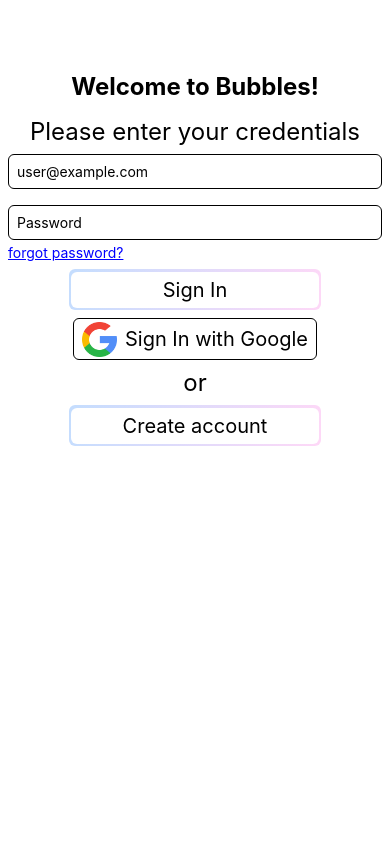
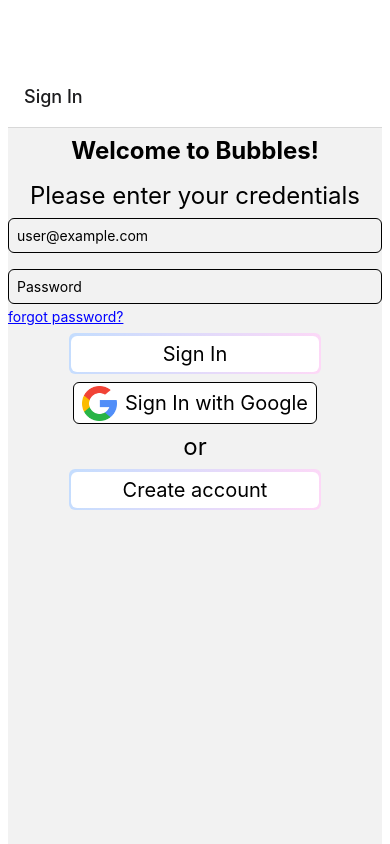
Before and after one commit to Youssef-S-Negm/Bubbles, a React Native app: screen / in a window 390 px wide. Built offline with nearby package versions, Linux system fonts and the light colour scheme.

Commit message:
Added AuthStack to App.js

```diff
--- a/App.js
+++ b/App.js
@@ -1,16 +1,12 @@
 import { StatusBar } from 'expo-status-bar';
 import { StyleSheet, View } from 'react-native';
-import SignInScreen from './components/screens/SignInScreen';
-import SignUpScreen from './components/screens/SignUpScreen';
-import ForgotPasswordScreen from './components/screens/ForgotPasswordScreen';
 import 'expo-dev-client'
+import AuthStack from './components/screen_stacks/AuthStack';
 
 export default function App() {
   return (
     <View style={styles.container}>
-      {/* <SignUpScreen /> */}
-      <SignInScreen />
-      {/* <ForgotPasswordScreen /> */}
+      <AuthStack />
       <StatusBar style="auto" />
     </View>
   );
```
